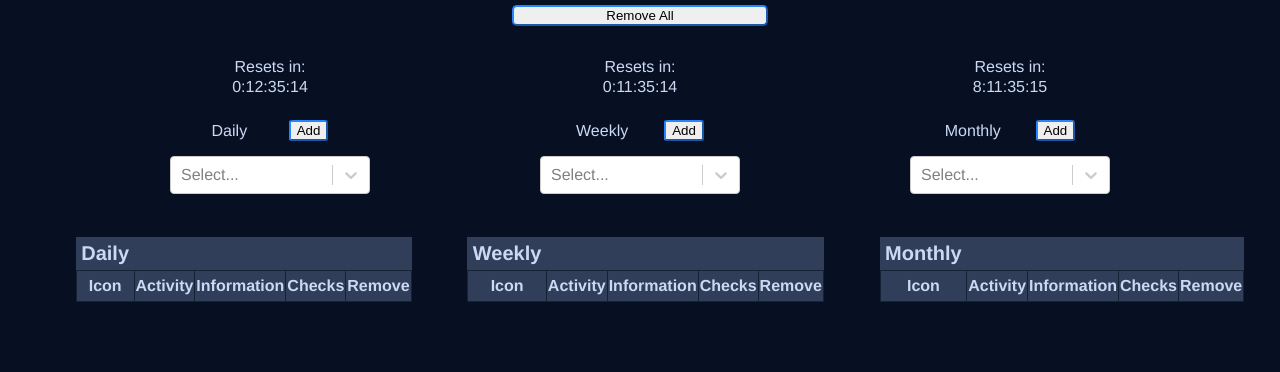
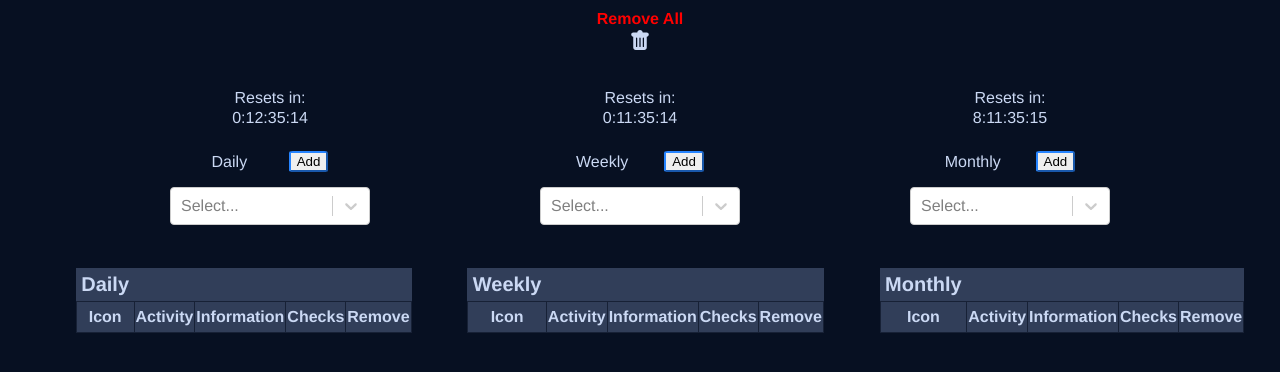
Before and after one commit to mundoex/rs3-daily-tracker, a React (Create React App) app: page / in a window 1280 px wide. Shown: the top 372 px of the page. Built offline with nearby package versions, Linux system fonts and the light colour scheme.

Commit message:
change remove all

```diff
--- a/src/components/Main/index.tsx
+++ b/src/components/Main/index.tsx
@@ -10,7 +10,7 @@ import {
   ActivityPickersComponent, AddButton, MainComponent, ResetButton, TrackedActivitiesComponent, TrackedActivityColumn,
 } from './styled';
 import ActivityContext from '../../context/ActivityContext';
-
+import { ReactComponent as Thrash } from '../../assets/trash.svg';
 import { ActivityTable } from '../ActivityTable';
 
 function generateSelectPickerOptions(activities:Activity[]) {
@@ -76,7 +76,8 @@ export function Main() {
   const onRemove = (activity:Activity) => (activity) && context?.removeActivity(activity.name);
 
   return <MainComponent>
-    <ResetButton onClick={() => context?.removeAll()}>Remove All</ResetButton>
+
+    <ResetButton onClick={() => context?.removeAll()}> Remove All  <Thrash className='thrash-icon' onClick={() => context?.removeAll()}/> </ResetButton>
         <ActivityPickersComponent>
           <ActivityPicker key="daily-picker" resetDate={dailyPicker.resetDate} pickerProps={{
             children: AddActivityButton, onSelect, title: dailyPicker.pickerProps.title, options: dailyPicker.pickerProps.options,
--- a/src/components/Main/styled.tsx
+++ b/src/components/Main/styled.tsx
@@ -44,11 +44,15 @@ export const AddButton = styled.button`
     border-radius: 10%;
 `;
 
-export const ResetButton = styled.button`
-    height:fit-content;
-    border-color: #2684ff;
-    border-radius: 5px;
-    width:20%;
+export const ResetButton = styled.div`
+    display:flex;
+    font-weight:600;
+    align-items:center;
+    flex-direction:column;
+    justify-content:space-between;
+    align-self:flex-start;
     align-self:center;
-    margin:5px;
+    width: 100px;
+    color:red;
+    margin:10px;
 `;
--- a/src/components/SelectPicker/styled.ts
+++ b/src/components/SelectPicker/styled.ts
@@ -15,7 +15,7 @@ export const SelectPickerOptionsComponent = styled.div`
     display:flex;
     flex-direction:row;
     justify-content:flex-start;
-    text-align:center;
+    background-color:#313e59;
     cursor:pointer;
     padding:4px;
     :hover{
@@ -25,8 +25,10 @@ export const SelectPickerOptionsComponent = styled.div`
 
 export const SelectPickerImage = styled.img`
     padding-right:8px;
-    width:25px;
-    height:25px;
+    max-width: 30px;
+    max-height: 30px;
+    width: auto;
+    height: auto;
 `;
 
 export const SelectTitleRow = styled.div`
```
